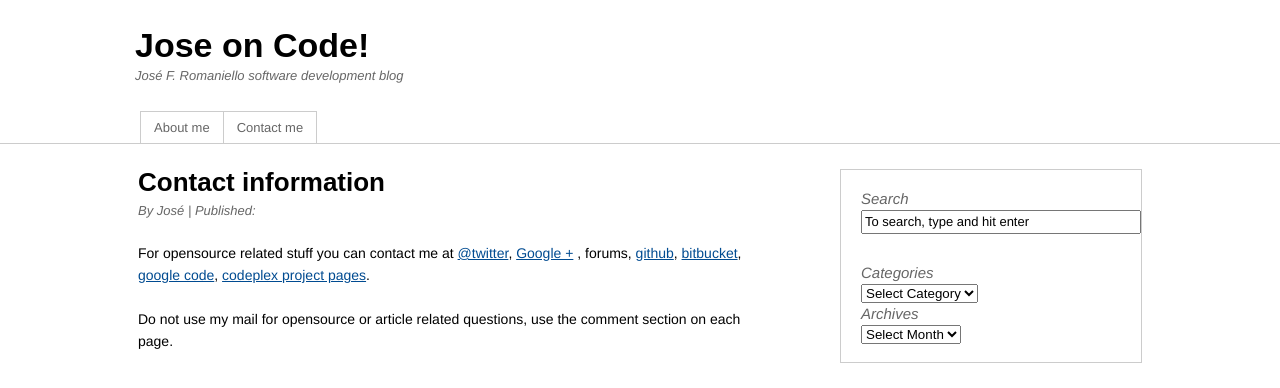
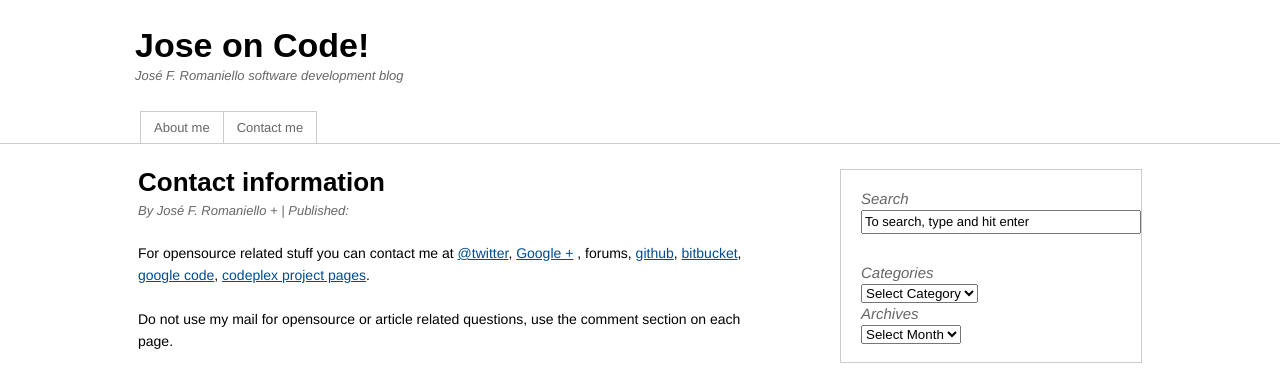
Before and after one commit to jfromaniello/joseoncodecom, a Jekyll site: the page built from contact-me.md, in a window 1280 px wide. Shown: the top 388 px of the page. Built offline with Jekyll 4.4.1, drawn with Linux system fonts in a browser that asks for light colours; Markdown is read by kramdown in place of the engine named in the settings; comment, search, counter and statistics services are not loaded; part of the change alters nothing that is shown.

Commit message:
minor change to the hCard information

```diff
--- a/_includes/entry_metadata.html
+++ b/_includes/entry_metadata.html
@@ -1,13 +1,11 @@
 	<div class="entry-meta">
 		<span class="meta-prep meta-prep-author">By </span>
 		<span class="author vcard">
-			José
+ 			<span class="fn">José F. Romaniello</span>
 			<a alt="Google+"
 				href="http://profiles.google.com/jfromaniello?rel=author"
 				rel="author"
-				style="display:none"
-				title="Jose is on Google+">
-				+José F. Romaniello</a>
+				title="Jose is on Google+">+</a>
 		</span>
 		<span class="meta-sep meta-sep-entry-date"> | </span>
 		<span class="meta-prep meta-prep-entry-date">Published: </span>
```
